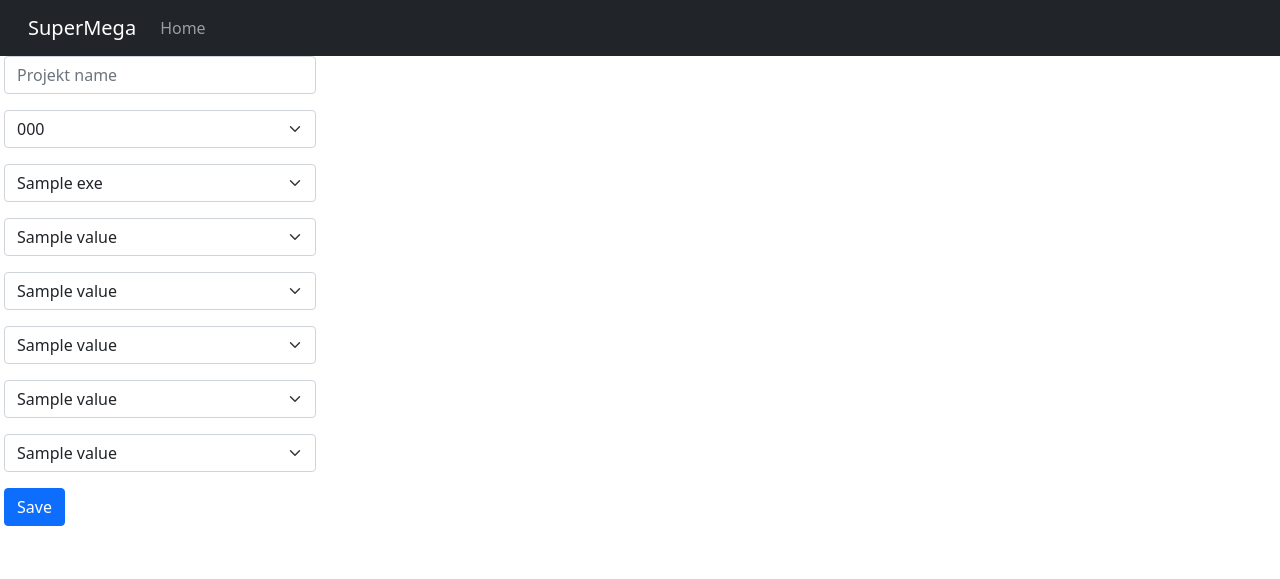
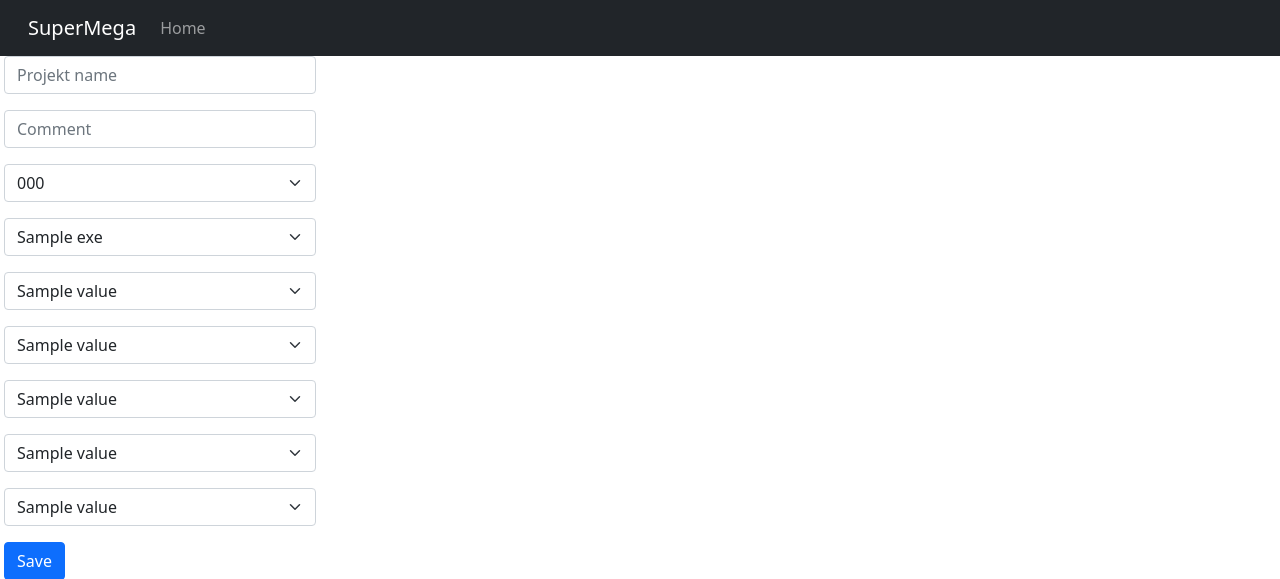
Before and after one commit to dobin/SuperMega, a Flask app: template app/templates/project_add_get.html in a window 1280 px wide. Shown: the top 579 px of the page. Run offline with Flask 3, Linux system fonts and the light colour scheme; the template is opened without the code that fills it: most values are stand-ins (such as "Sample title", 1, 10 or a date in 2020); some libraries are stand-ins or nearby versions.

Commit message:
fix: add project bug

```diff
--- a/app/templates/project.html
+++ b/app/templates/project.html
@@ -16,7 +16,7 @@
             <div class="col-3">
                 <input type="text" name="comment" class="hidden form-control"
                        placeholder="Comment" value="{{project.comment}}"
-                placeholder="" aria-label="PROJECTNAME" aria-describedby="basic-addon1">
+                       aria-label="PROJECTNAME" aria-describedby="basic-addon1">
 
                 <select class="form-select" name="shellcode" aria-label="SHELLCODE">
                     {% for shellcode in shellcodes %}
--- a/app/templates/project_add_get.html
+++ b/app/templates/project_add_get.html
@@ -17,6 +17,10 @@
     <div class="row row-cols-lg-auto g-3">
 
     <input type="text" name="project_name" class="form-control" placeholder="Projekt name" aria-label="PROJECTNAME" aria-describedby="basic-addon1">
+
+    <input type="text" name="comment" class="hidden form-control"
+    placeholder="Comment" value=""
+    aria-label="PROJECTNAME" aria-describedby="basic-addon1">
 
     <select class="form-select" name="shellcode" aria-label="SHELLCODE">
         {% for shellcode in shellcodes %}
```
